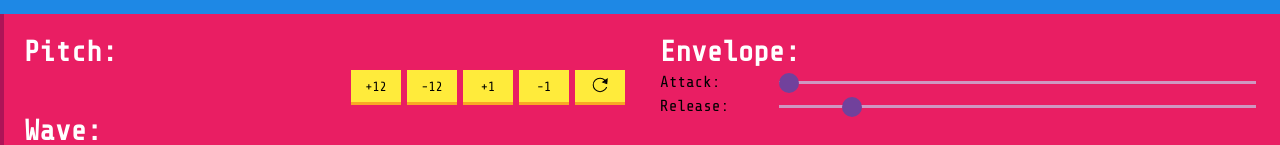
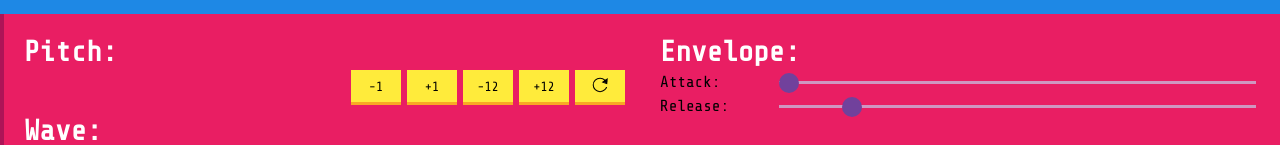
Before and after one commit to JackDanielJosephVarney/keyboard-app, a React (Create React App) app: page / in a window 1280 px wide. Shown: the part 278-423 px from the top of the page. Built offline with nearby package versions, Linux system fonts and the light colour scheme; the HTML template or start-up script is replaced by a standard one; a web font is replaced by a local one.

Commit message:
changed onclick event to onmousedown so noise is instant

```diff
--- a/src/components/Key.tsx
+++ b/src/components/Key.tsx
@@ -52,7 +52,7 @@ export default class Key extends React.Component<Props, State> {
 
   render() {
     return (
-      <button className="key" onClick={this.onEvent} aria-label={this.props.ariaLabel}>
+      <button className="key" onMouseDown={this.onEvent} aria-label={this.props.ariaLabel}>
         {this.state.ripples.map(id => <Ripple key={id} />)}
         {this.props.children}
       </button>
--- a/src/containers/NoteConfig.tsx
+++ b/src/containers/NoteConfig.tsx
@@ -16,10 +16,10 @@ export default class NoteConfig extends React.Component<Props, State> {
       <KeyboardContext.Consumer>
         {(context: KeyboardState) => (
           <div className="note-button-container">
+            <DashboardButton onClick={() => context.setRootNote(-1)}>-1</DashboardButton>
+            <DashboardButton onClick={() => context.setRootNote(1)}>+1</DashboardButton>
+            <DashboardButton onClick={() => context.setRootNote(-12)}>-12</DashboardButton>
             <DashboardButton onClick={() => context.setRootNote(12)}>+12</DashboardButton>
-            <DashboardButton onClick={() => context.setRootNote(-12)}>-12</DashboardButton>
-            <DashboardButton onClick={() => context.setRootNote(1)}>+1</DashboardButton>
-            <DashboardButton onClick={() => context.setRootNote(-1)}>-1</DashboardButton>
             <DashboardButton onClick={() => context.resetRootNote()}>
               <img src={reset} alt="reset root note" width={18} height={18} style={{ pointerEvents: 'none' }} />
             </DashboardButton>
```
